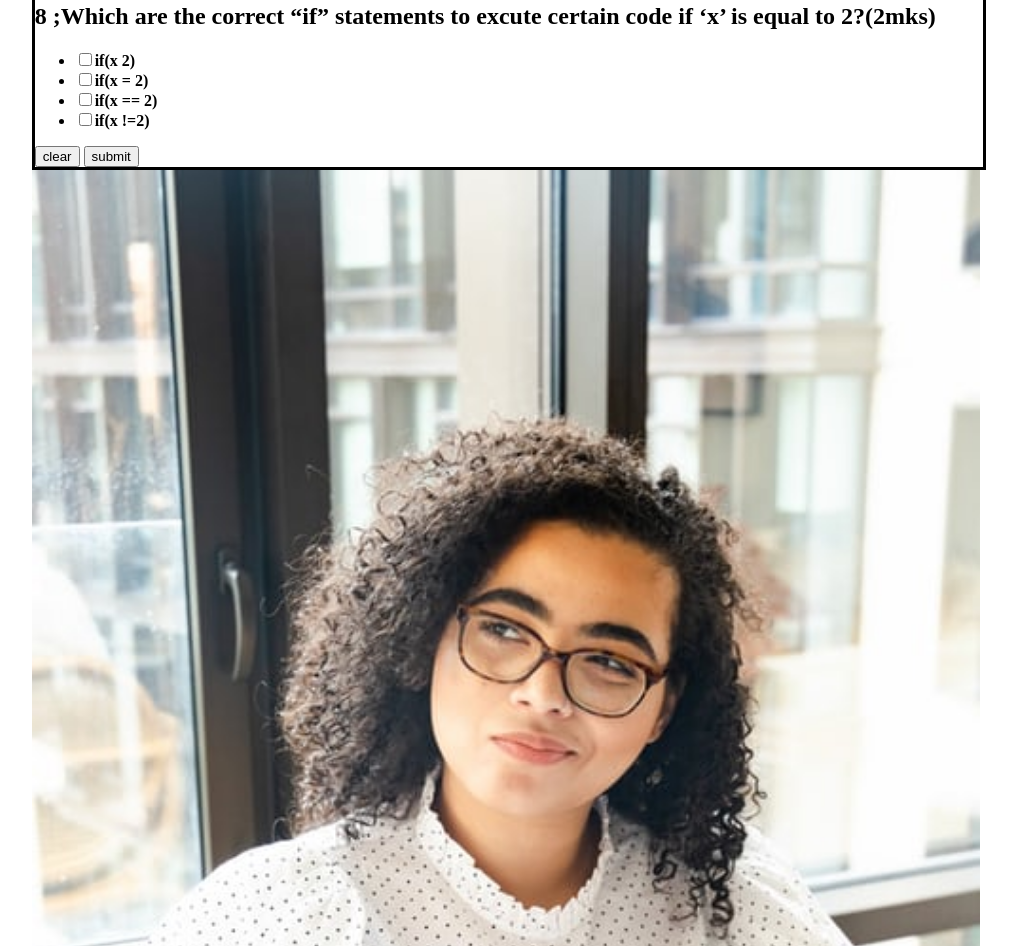
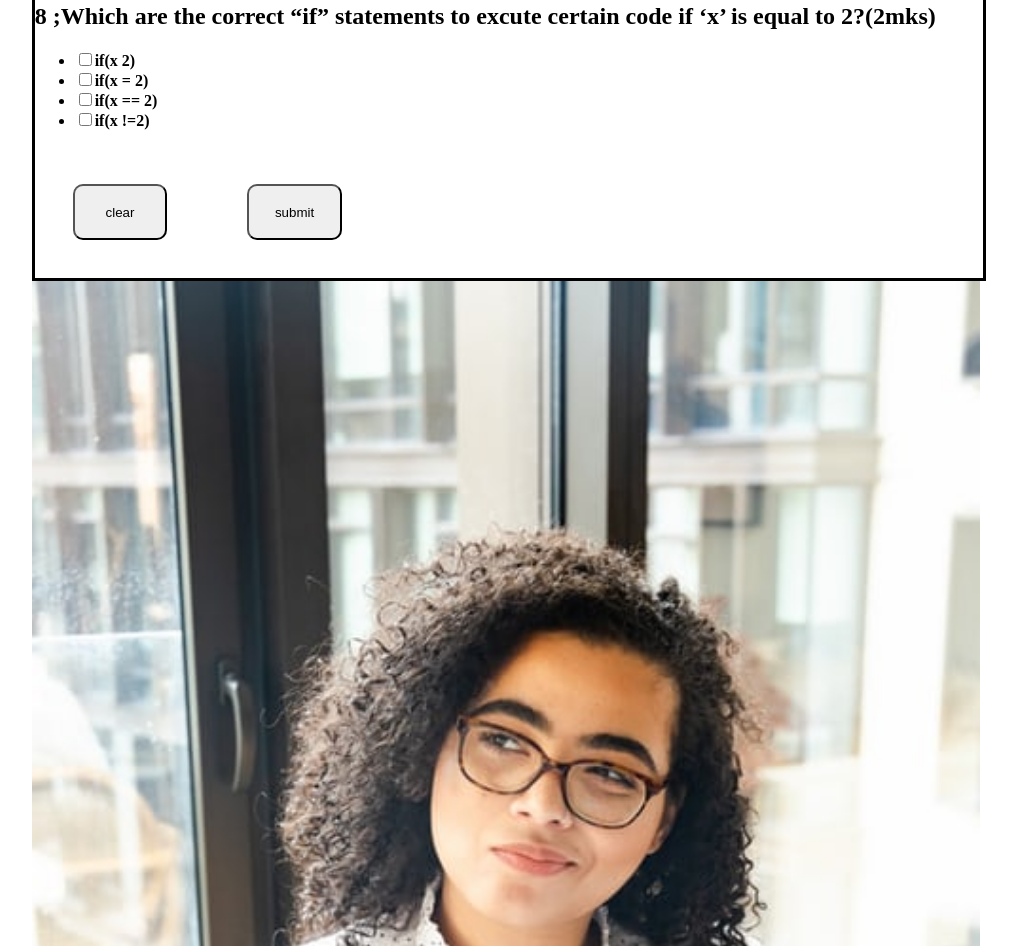
Before and after one commit to elijah-dot/highschooljavascript, a plain HTML site: page index.html in a window 1280 px wide. Shown: the part 3846-4792 px from the top of the page, without its empty margins (128-1145 px from the left). Drawn offline with Linux system fonts and the light colour scheme; files whose address does not match are found by name.

Commit message:
style:fixed a bug in section two,initialised javascript code

```diff
--- a/css/style.css
+++ b/css/style.css
@@ -36,7 +36,8 @@
 
 
 }
-.two button:hover{background-color: greenyellow;}
+.two button:hover{background-color:blue;}
+.two .quizone input:checked{background-color:green;}
 .two .top{background-color: rgb(40, 204, 40);
           padding: 1%;
 
@@ -68,3 +69,13 @@
 
 
 }
+
+.three button{padding:2%;
+    margin: 4%;
+    width: 10%;
+    height: 5%;
+    border-radius: 10px;
+
+
+
+}
```
